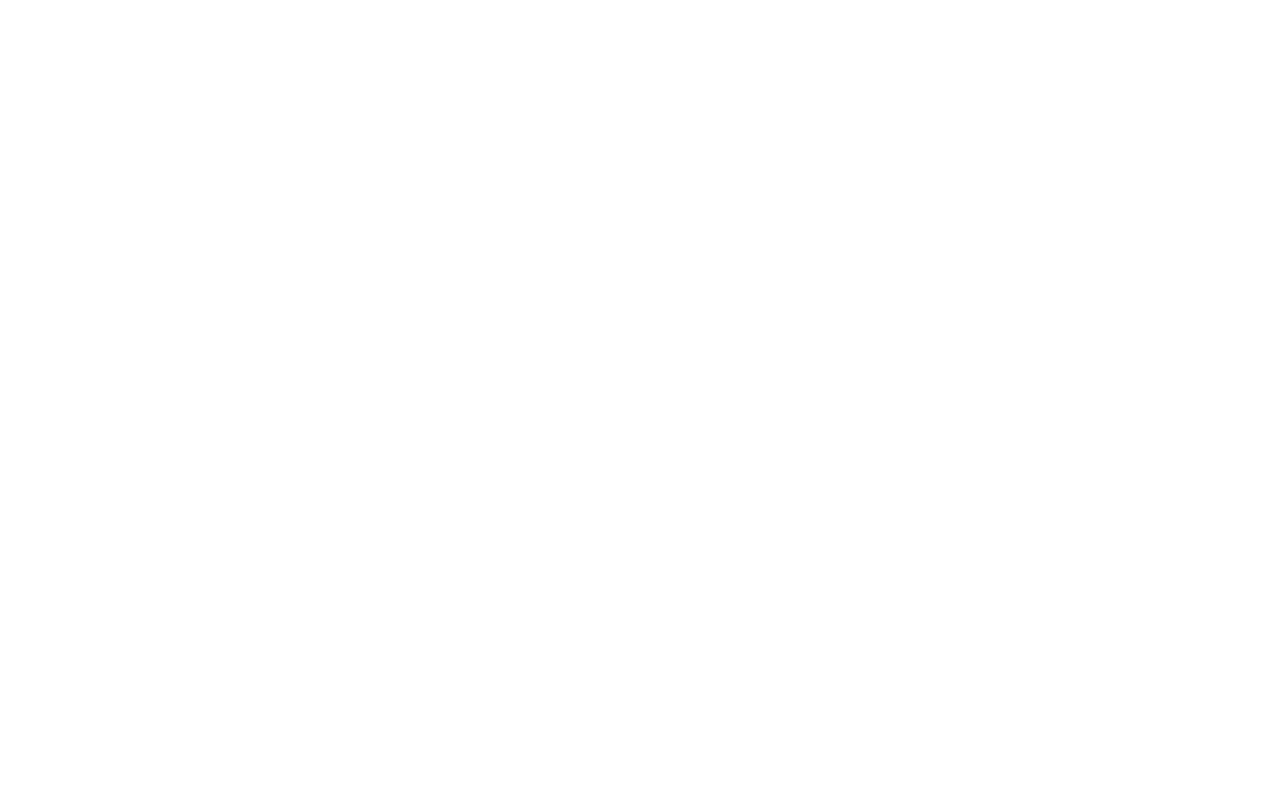
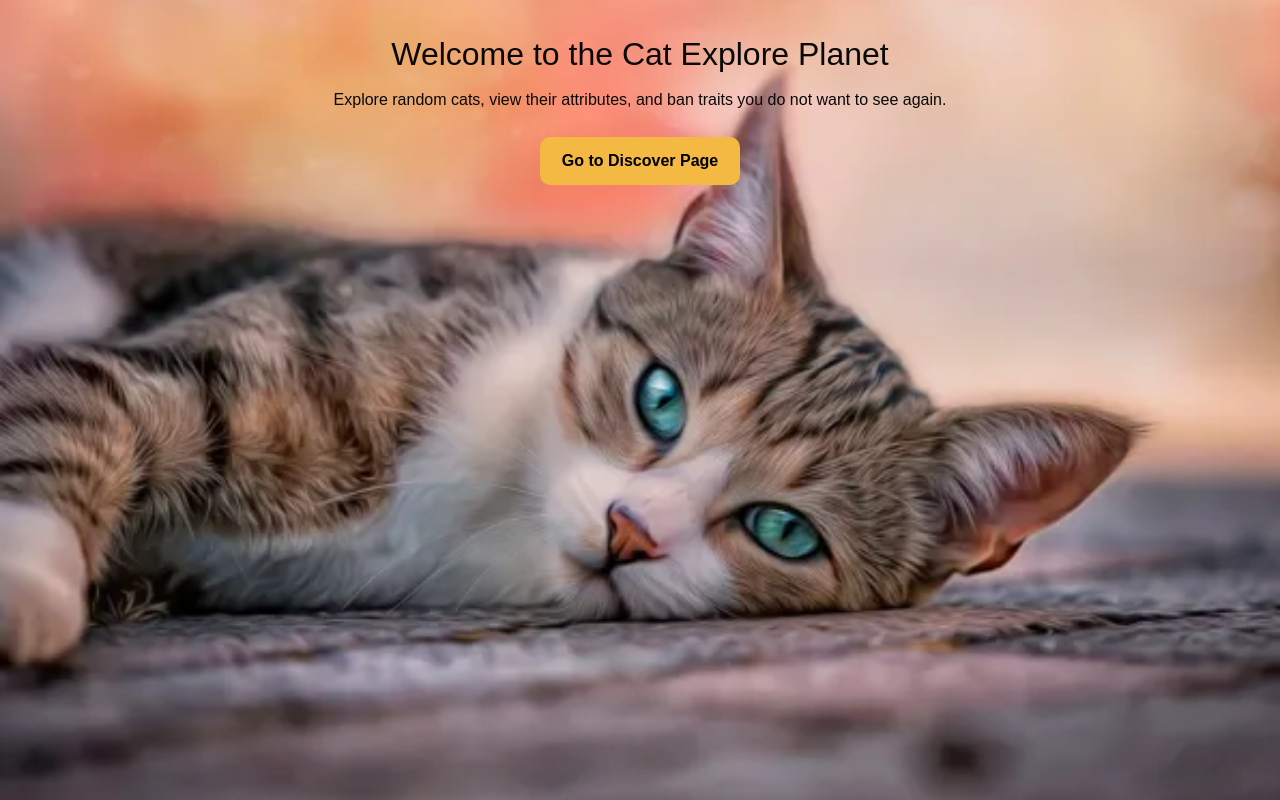
Before and after one commit to kmehany/cat-discovery-app, a Next.js app: page / in a window 1280 px wide. Before the commit this address had no page. Built offline with nearby package versions, Linux system fonts and the light colour scheme.

Commit message:
added a homepage with background

```diff
--- a/app/discover.css
+++ b/app/discover.css
@@ -14,19 +14,26 @@
   font-family: Arial, sans-serif;
 }
 
+
 .page {
   min-height: 100vh;
   text-align: center;
   padding: 30px 20px;
+
+  background-image: url("/cat.jpg");
+  background-size: cover;
+  background-position: center;
+  background-repeat: no-repeat;
 }
 
 .title {
+  color: #090909;
   font-size: 2rem;
   margin-bottom: 10px;
 }
 
 .subtitle {
-  color: #cfcfcf;
+  color: #090909;
   margin-bottom: 25px;
 }
 
@@ -133,3 +140,26 @@
   margin-bottom: 10px;
   font-weight: bold;
 }
+
+.home-btn {
+  display: inline-block;
+  background-color: #f4b942;
+  color: black;
+  text-decoration: none;
+  border-radius: 10px;
+  padding: 12px 22px;
+  font-size: 1rem;
+  font-weight: bold;
+}
+
+.home-btn:hover {
+  background-color: #ffd166;
+}
+
+.secondary-btn {
+  background-color: #f9f3f3;
+}
+
+.secondary-btn:hover {
+  background-color: #f1ebeb;
+}
--- a/app/page.tsx
+++ b/app/page.tsx
@@ -1,5 +1,26 @@
-import { redirect } from "next/navigation";
+
+import Link from "next/link";
+import "./discover.css";
+
 
 export default function Home() {
-  redirect("/discover");
+  return (
+    <div className="page">
+      <div className="home-card">
+        <h1 className="title">Welcome to the Cat Explore Planet</h1>
+
+        <p className="subtitle">
+          Explore random cats, view their attributes, and ban traits you do not want to see again.
+        </p>
+
+        <div className="home-button-group">
+          <Link href="/discover" className="home-btn">
+            Go to Discover Page
+          </Link>
+
+
+        </div>
+      </div>
+    </div>
+  );
 }
```
Also changed, not shown: public/cat.jpg (added).
